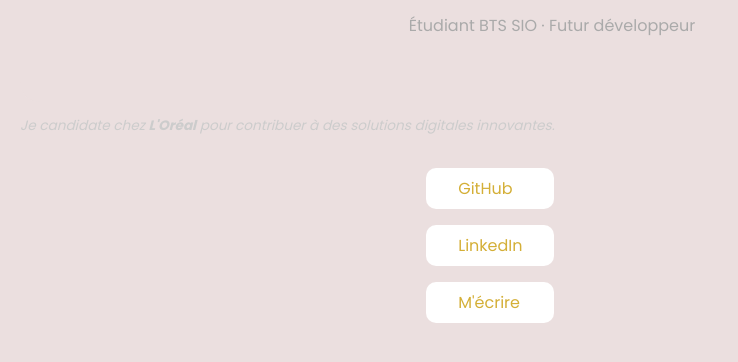
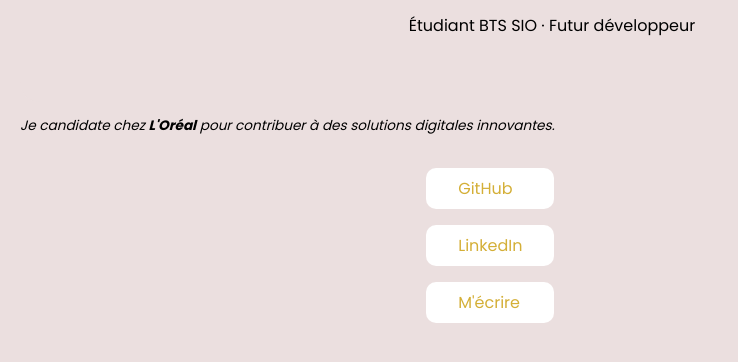
Before and after one commit to oceanepistol14/oceanepistol.github.io, a plain HTML site: page index.html in a window 1280 px wide. Shown: the part 290-652 px from the top of the page, without its empty margins (0-738 px from the left). Drawn offline with Linux system fonts and the light colour scheme; files whose address does not match are found by name.

Commit message:
Update style.css

```diff
--- a/style.css
+++ b/style.css
@@ -18,7 +18,7 @@
 
    .phrase-entreprise {
   font-size: 0.85rem;
-  color: #ccc;
+  color: #000000;
   font-style: italic;
 }
 
@@ -54,7 +54,7 @@
 }
 
 p {
-  color: #aaa;
+  color: #000000;
   margin-bottom: 2rem;
 }
 
```
